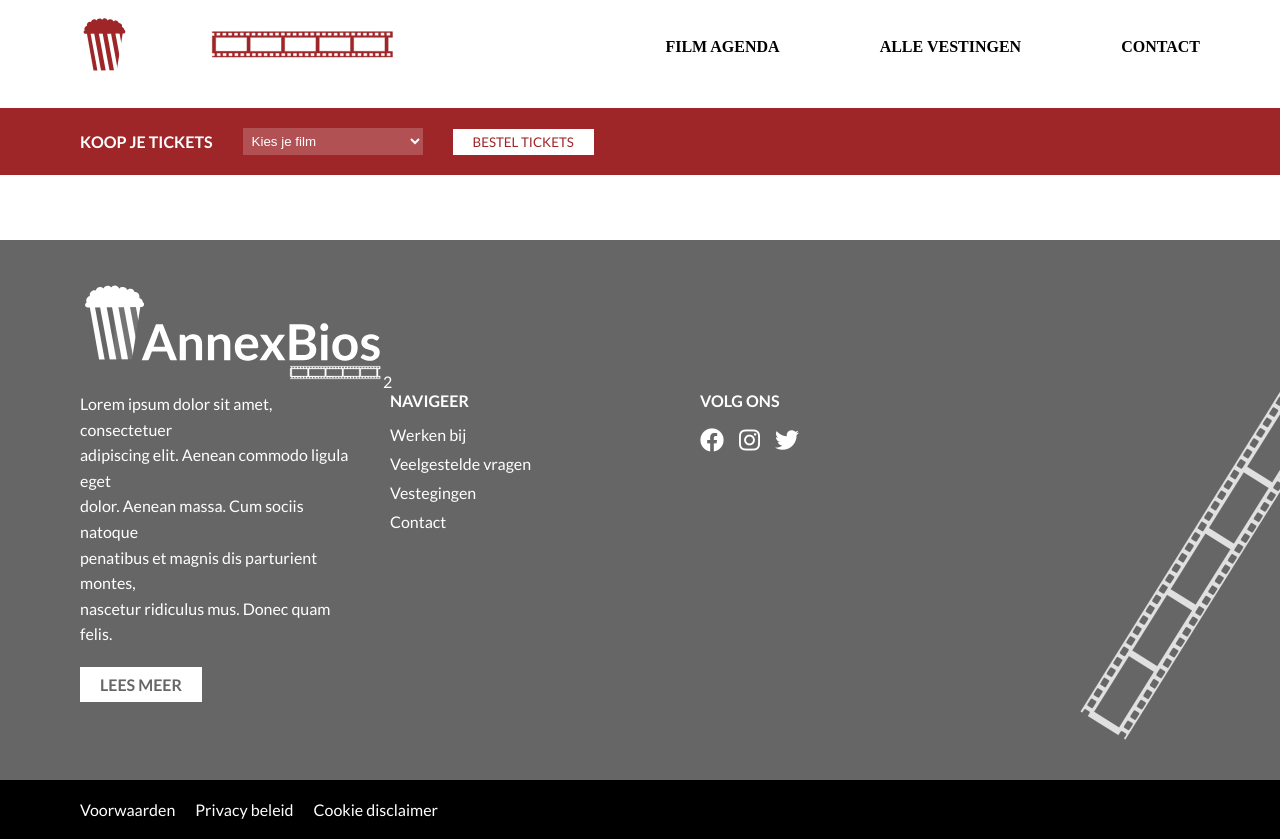
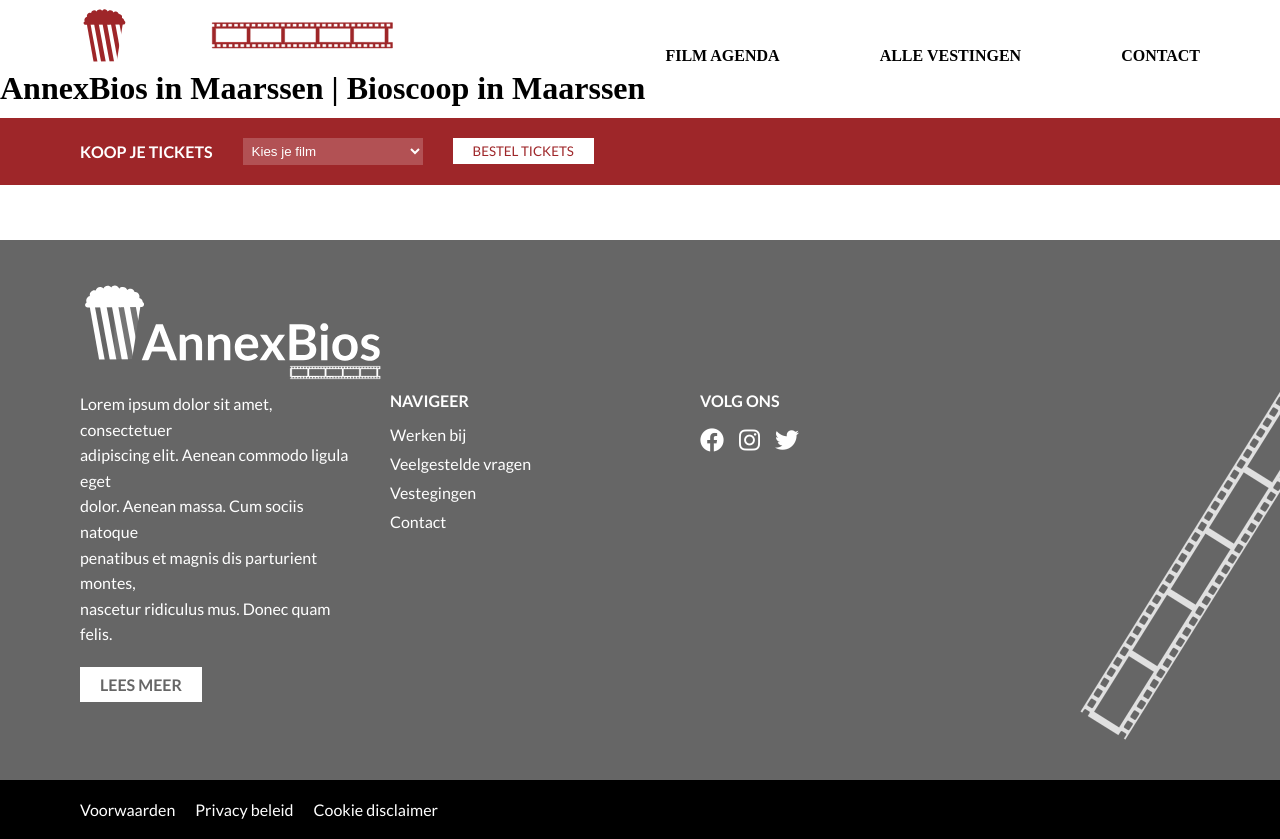
Before and after one commit to Mrblobbey/5-1-Module-AnnexBios, a PHP site: page /index.php in a window 1280 px wide. Run offline with PHP 8.4, Linux system fonts and the light colour scheme.

Commit message:
css footer

```diff
--- a/website/includes/footer.php
+++ b/website/includes/footer.php
@@ -2,7 +2,7 @@
 
 <footer class="main-footer">
     <div class="footer-container">
-    <img src="Photos/footer_logo.svg" alt="">2
+    <img src="Photos/footer_logo.svg" alt="">
         <div class="footer-content">
 
             <div class="footer-about">
--- a/website/includes/header.php
+++ b/website/includes/header.php
@@ -13,6 +13,9 @@
         <div class="logo">
         <img src="Photos/popcorn.svg" alt="">
         <img src="Photos/filmroll_logo.svg" alt="">
+            <meta name="description" content="vul hier info in over de website zodat hij makkelijk te vinden is" />
+            <h1>AnnexBios in Maarssen | Bioscoop in Maarssen</h1>
+
         </div>
     <nav class="nav">
         <ul>
```
